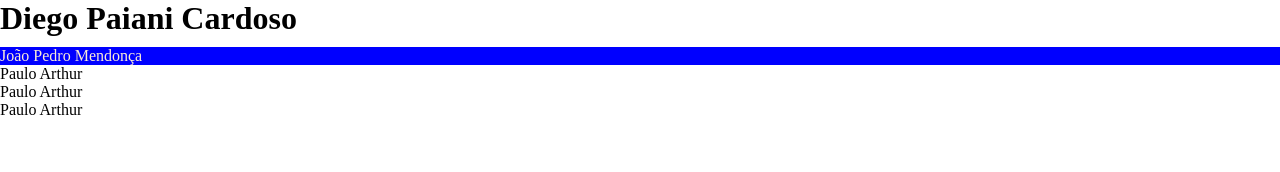
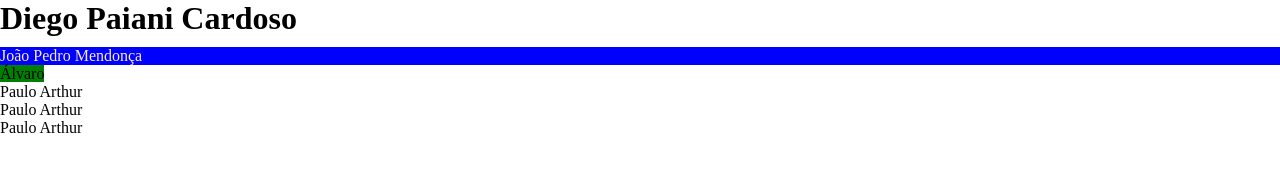
Before and after one commit to dpaiane/ProjetoGit, a plain HTML site: page index.html in a window 1280 px wide. Drawn offline with Linux system fonts and the light colour scheme.

Commit message:
Add files via upload

```diff
--- a/index.html
+++ b/index.html
@@ -11,6 +11,7 @@
     <div class="informativa">
         <p>João Pedro Mendonça</p>
     </div>
+    <span> Álvaro </span>
     <ul>
         <li>Paulo Arthur</li>
         <li>Paulo Arthur</li>
--- a/style.css
+++ b/style.css
@@ -7,6 +7,9 @@
     --informativa:#0000ff;
 }
 
+span{
+    background-color: green;
+}
 .informativa{
     background-color: var(--informativa);
     color: antiquewhite;
```
